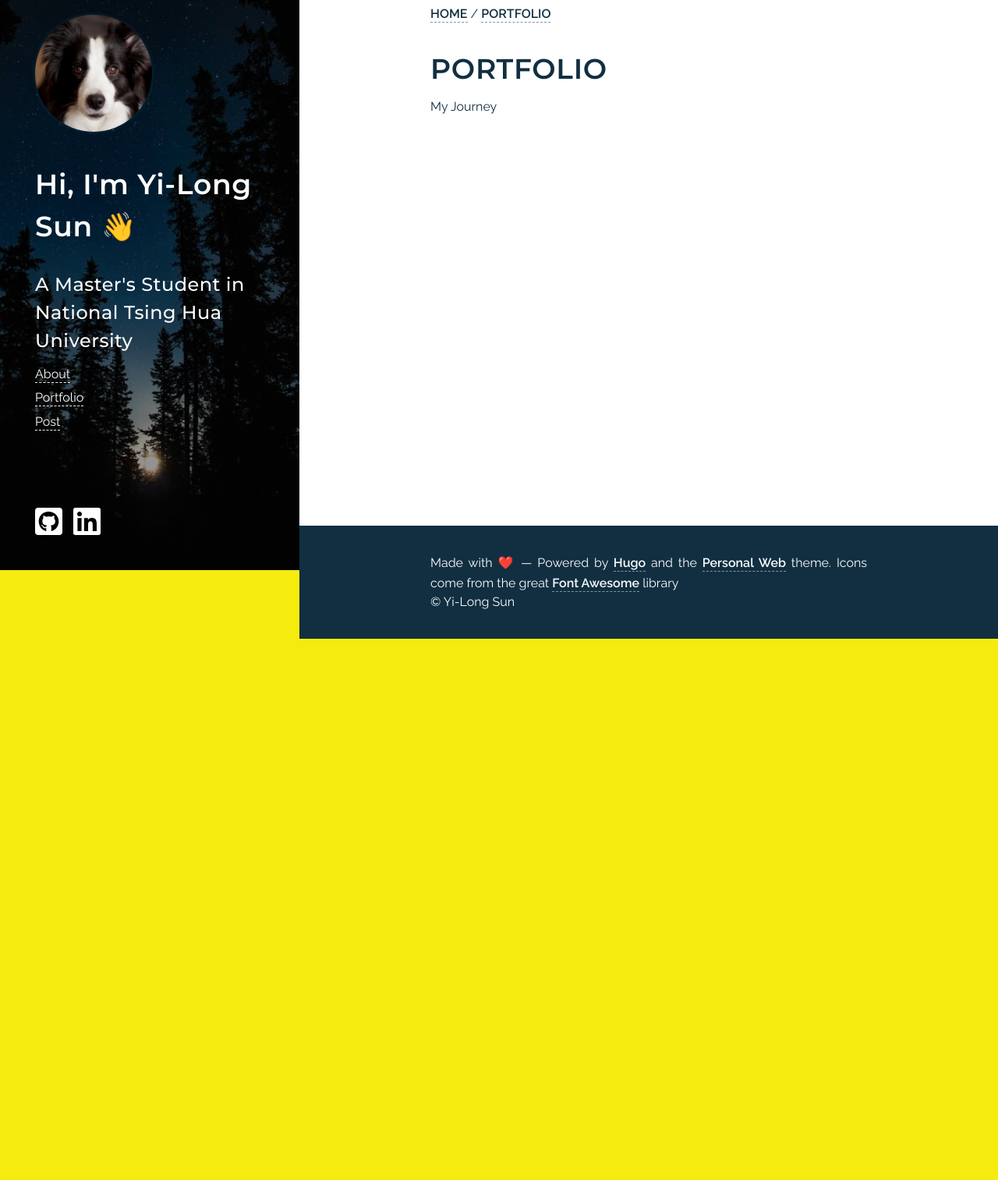
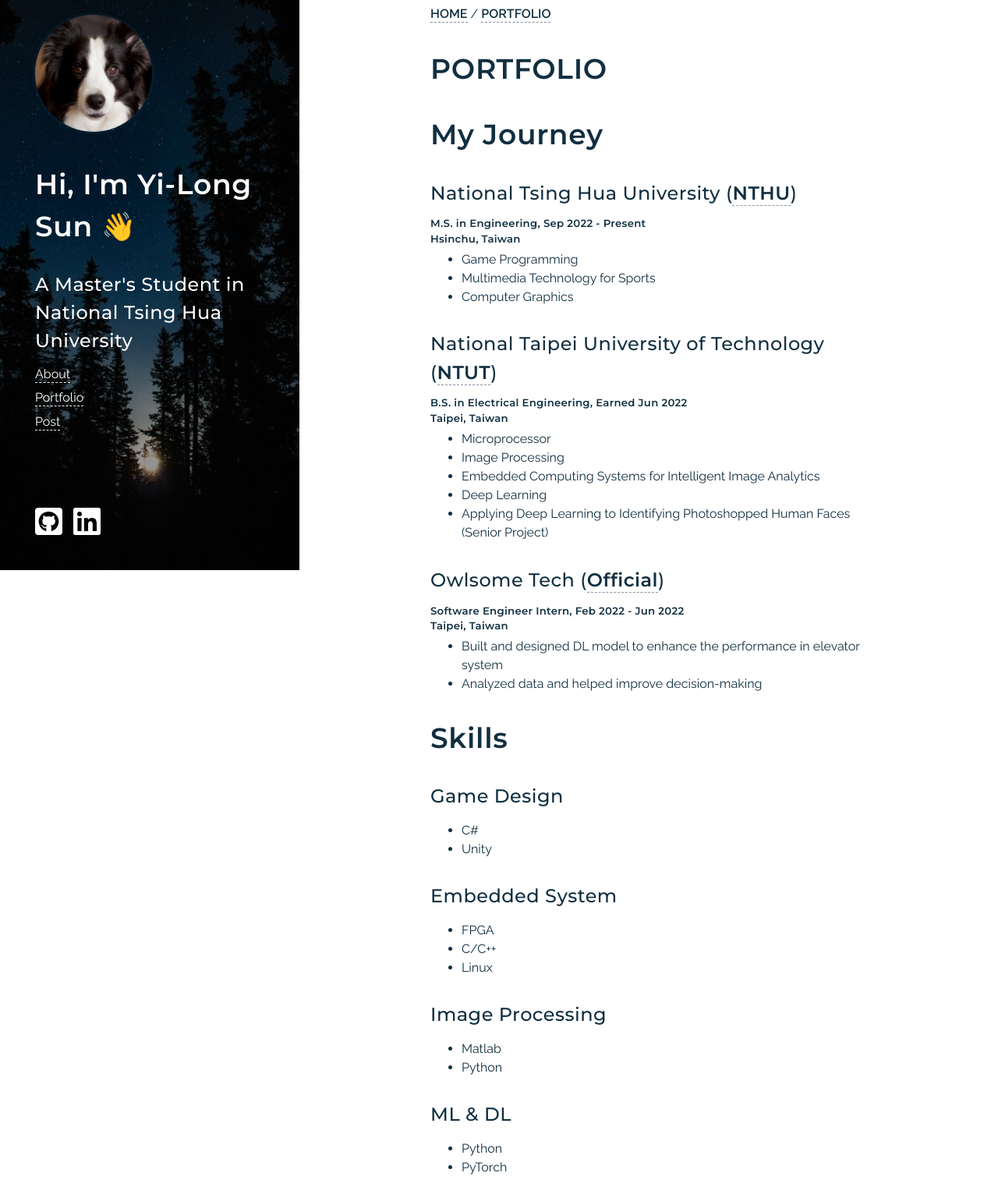
Before and after one commit to YiLongSun/YiLongSun.github.io, a plain HTML site: page portfolio/index.html in a window 1280 px wide. Shown: the part 69-1582 px from the top of the page at 78% size. Before the commit the page ends 888 px from the top, so only its background shows below. Drawn offline with Linux system fonts and the light colour scheme.

Commit message:
add portfolio

```diff
--- a/portfolio/index.html
+++ b/portfolio/index.html
@@ -35,7 +35,7 @@
   <div class="intro">
     <div class="logo-container">
       <a href="/">
-        <img src='https://yilongsun.github.io/images/edna-west.jpg' alt="Profile POST" class="rounded-logo">
+        <img src='https://yilongsun.github.io/images/edna-west.jpg' alt="Profile HOME" class="rounded-logo">
       </a>
     </div>
     <h2>Hi, I'm Yi-Long Sun 👋</h2>
@@ -113,7 +113,7 @@
     <div class="intro">
       <div class="logo-container">
         <a href="/">
-          <img src='https://yilongsun.github.io/images/edna-west.jpg' alt="Profile POST" class="rounded-logo">
+          <img src='https://yilongsun.github.io/images/edna-west.jpg' alt="Profile HOME" class="rounded-logo">
         </a>
       </div>
       <h2>Hi, I'm Yi-Long Sun 👋</h2>
@@ -202,7 +202,54 @@
     <main id="content" class="portfolio">
 
   <h1 id="title"> PORTFOLIO</h1>
-  <p>My Journey</p>
+  <h1 align="left">My Journey</h1>
+<h3 align="left">National Tsing Hua University (<a href="https://nthu-en.site.nthu.edu.tw/">NTHU</a>)</h3>
+<h5 align="left" style="margin:0px">M.S. in Engineering, Sep 2022 - Present</h5>
+<h5 align="left" style="margin:0px">Hsinchu, Taiwan</h5><br>
+<ul>
+<li>Game Programming</li>
+<li>Multimedia Technology for Sports</li>
+<li>Computer Graphics</li>
+</ul>
+<h3 align="left">National Taipei University of Technology (<a href="https://www-en.ntut.edu.tw/">NTUT</a>)</h3>
+<h5 align="left" style="margin:0px">B.S. in Electrical Engineering, Earned Jun 2022</h5>
+<h5 align="left" style="margin:0px">Taipei, Taiwan</h5><br>
+<ul>
+<li>Microprocessor</li>
+<li>Image Processing</li>
+<li>Embedded Computing Systems for Intelligent Image Analytics</li>
+<li>Deep Learning</li>
+<li>Applying Deep Learning to Identifying Photoshopped Human Faces (Senior Project)</li>
+</ul>
+<h3 align="left">Owlsome Tech (<a href="https://www.owlsome.tech/">Official</a>)</h3>
+<h5 align="left" style="margin:0px">Software Engineer Intern, Feb 2022 - Jun 2022</h5>
+<h5 align="left" style="margin:0px">Taipei, Taiwan</h5><br>
+<ul>
+<li>Built and designed DL model to enhance the performance in elevator system</li>
+<li>Analyzed data and helped improve decision-making</li>
+</ul>
+<h1 align="left">Skills</h1>
+<h3 align="left">Game Design</h3><br>
+<ul>
+<li>C#</li>
+<li>Unity</li>
+</ul>
+<h3 align="left">Embedded System</h3><br>
+<ul>
+<li>FPGA</li>
+<li>C/C++</li>
+<li>Linux</li>
+</ul>
+<h3 align="left">Image Processing</h3><br>
+<ul>
+<li>Matlab</li>
+<li>Python</li>
+</ul>
+<h3 align="left">ML & DL</h3><br>
+<ul>
+<li>Python</li>
+<li>PyTorch</li>
+</ul>
 
 
 
```
Also changed, not shown: 404.html (+2 -2 lines), about/index.html (+2 -2 lines), designs/index.html (+2 -2 lines), index.html (+2 -2 lines), post/cpp/cpp_basic/index.html (+2 -2 lines), post/index.html (+2 -2 lines), techs/index.html (+2 -2 lines).
